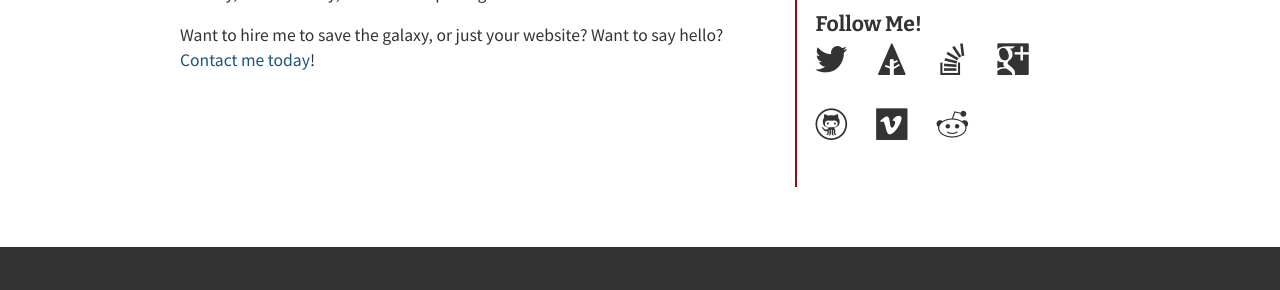
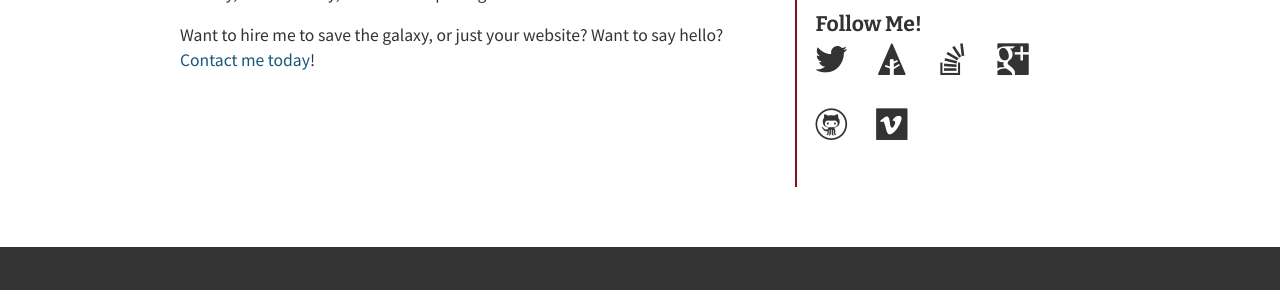
Before and after one commit to BoringCode/boringcode.github.com, a Jekyll site: the page built from contact/index.html, in a window 1280 px wide. Shown: the part 367-657 px from the top of the page. Built offline with Jekyll 4.4.1, drawn with Linux system fonts in a browser that asks for light colours; nearby versions of some CDN libraries; Markdown is read by kramdown in place of the engine named in the settings; comment, search, counter and statistics services are not loaded.

Commit message:
Add social to config

```diff
--- a/_config.yml
+++ b/_config.yml
@@ -15,3 +15,26 @@
 - text: Contact
   url: /contact/
   fullurl: /contact/index.html
+email: thatguy@bradleyrosenfeld.com
+social:
+- name: Twitter
+  url: http://twitter.com/BoringCode/
+  icon: twitter
+- name: Forrst
+  url: https://forrst.com/people/BoringCode
+  icon: forrst
+- name: Stack Overflow
+  url: http://stackoverflow.com/users/245909/boringcode
+  icon: stackoverflow
+- name: Google+
+  url: https://plus.google.com/u/0/103911801470461386422/
+  icon: googleplus
+- name: Github
+  url: http://github.com/BoringCode/
+  icon: github
+- name: Vimeo
+  url: https://vimeo.com/bradleyrosenfeld
+  icon: vimeo
+- name: reddit
+  url: http://www.reddit.com/user/BoringCode/
+  name: reddit
--- a/contact/index.html
+++ b/contact/index.html
@@ -8,19 +8,15 @@
 <div class="wrap">
 	<div class="left-col">
 		<p>My name is Bradley Rosenfeld. I'm a young web developer who is eager to help, just one lost puppy at a time. I enjoy creating awesome web apps with HTML sorcery, CSS wizardry, and Javascript magic.</p>
-		<p>Want to hire me to save the galaxy, or just your website? Want to say hello? <a href="mailto:thatguy@bradleyrosenfeld.com">Contact me today</a>!</p>
+		<p>Want to hire me to save the galaxy, or just your website? Want to say hello? <a href="mailto:{{site.email}}">Contact me today</a>!</p>
 	</div>
 	<div class="right-col">
-		<p class="email icon-mail"> <a href="mailto:thatguy@bradleyrosenfeld.com">Hire Me!</a></p>
+		<p class="email icon-mail"> <a href="mailto:{{site.email}}">Hire Me!</a></p>
 		<h4>Follow Me!</h4>
 		<ul class="follow">
-			<li class="icon-twitter"><a href="http://twitter.com/BoringCode/">Twitter</a></li>
-			<li class="icon-forrst"><a href="https://forrst.com/people/BoringCode">Forrst</a></li>
-			<li class="icon-stackoverflow"><a href="http://stackoverflow.com/users/245909/boringcode">Stack Overflow</a></li>
-			<li class="icon-googleplus"><a href="https://plus.google.com/u/0/103911801470461386422/">Google Plus</a></li>
-			<li class="icon-github"><a href="http://github.com/BoringCode/">Github</a></li>
-			<li class="icon-vimeo"><a href="https://vimeo.com/bradleyrosenfeld">Vimeo</a></li>
-			<li class="icon-reddit"><a href="http://www.reddit.com/user/BoringCode/">Reddit</a></li>
+			{% for item in site.social %}
+				<li class="icon-{{item.icon}}"><a href="{{item.url}}">{{item.name}}</a></li>
+			{% endfor %}
 		</ul>
 	</div>
 </div>
--- a/writing/index.html
+++ b/writing/index.html
@@ -1,7 +1,7 @@
 ---
 layout: default
 title: Writing
-info: Just about all sorts of things
+info: Just about all kinds of things
 headerImg: blog.jpg
 ---
 <div class="preview blog blue">
```
